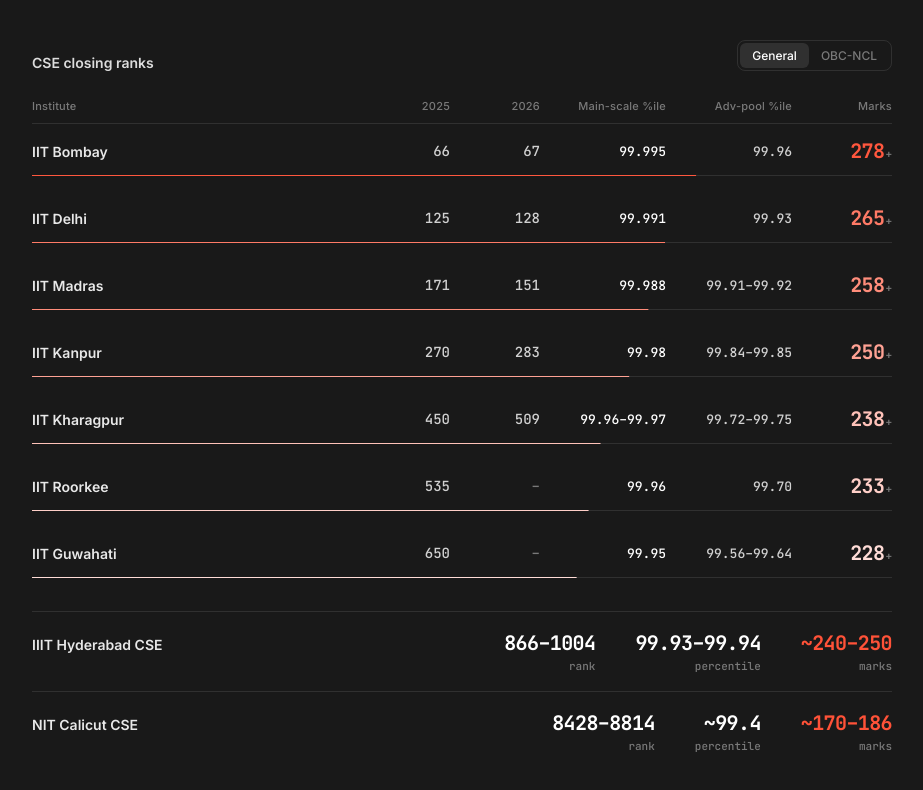
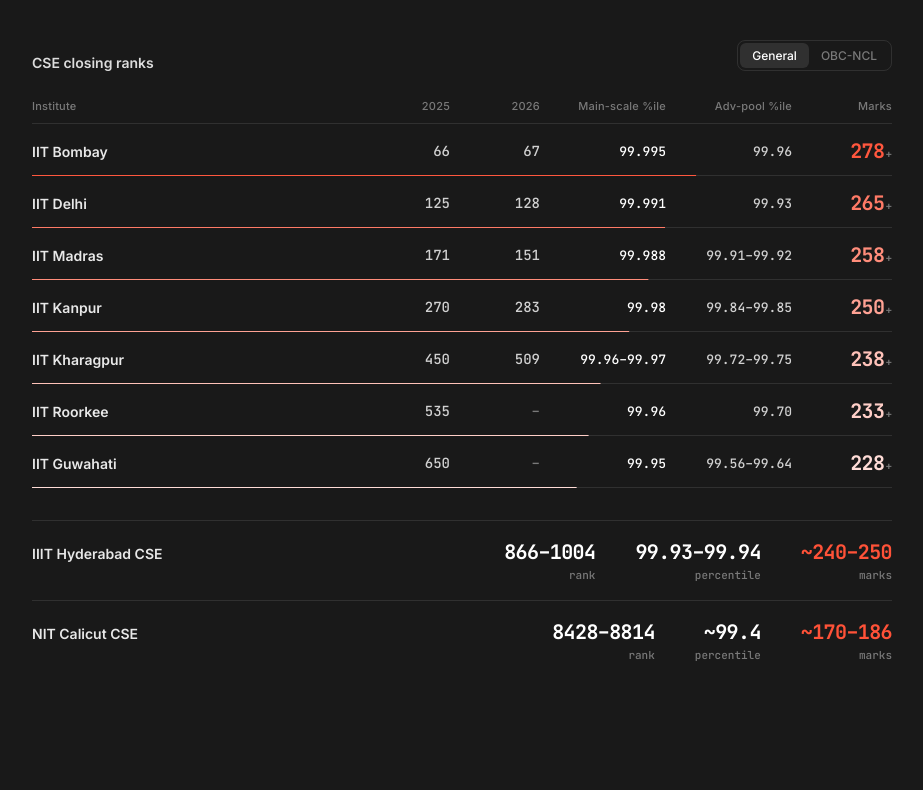
Before and after one commit to SiddharthShyniben/notion-date, a plain HTML site: page cutoffs.html in a window 1280 px wide. Shown: the whole page, without its empty margins (178-1101 px from the left). Drawn offline with Linux system fonts and the light colour scheme.

Commit message:
Fix doubled top spacing on table rows
Co-Authored-By: Claude Sonnet 5.5 <noreply@anthropic.com>
Claude-Session: https://claude.ai/code/session_01UmAfbwLoxGdzb2WQjKvB1R

```diff
--- a/cutoffs.html
+++ b/cutoffs.html
@@ -38,8 +38,9 @@
   .head { padding: 0 0 10px; font-size: 11px; font-weight: 500; letter-spacing: .02em; color: var(--dim); border-bottom: 1px solid var(--line); }
   .head > :not(:first-child), .r > :not(:first-child) { text-align: right; }
 
-  .r { padding: 14px 0 15px; position: relative; }
+  .r { padding: 14px 0 0; position: relative; }
   .inst { font-size: 14px; font-weight: 600; color: rgba(255,255,255,.9); }
+  #rows { padding-bottom: 14px; }
   .bar { grid-column: 1 / -1; height: 1px; margin-top: 11px; background: rgba(255,255,255,.1); }
   .bar i { display: block; height: 100%; background: var(--c, #fff); transform-origin: left; transform: scaleX(var(--w, 0)); transition: transform .5s cubic-bezier(.2,.7,.2,1), background .3s; }
   .num { font-size: 14px; color: rgba(255,255,255,.8); }
```
